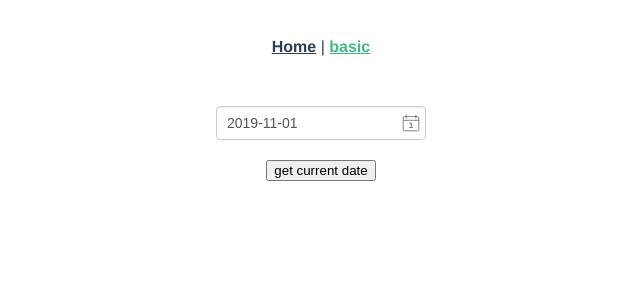
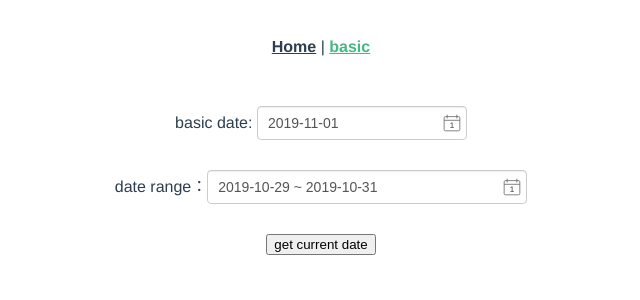
Before and after one commit to echoLC/datepicker, a Vue app: page /basic in a window 1280 px wide. Shown: the top 300 px of the page, without its empty margins (319-959 px from the left). Built offline with nearby package versions, Linux system fonts and the light colour scheme.

Commit message:
fix: 完善了example basic

```diff
--- a/package.json
+++ b/package.json
@@ -12,6 +12,7 @@
   "dependencies": {
     "core-js": "^3.3.2",
     "date-fns": "^2.6.0",
+    "fecha": "^3.0.3",
     "vue": "^2.6.10",
     "vue-router": "^3.1.3"
   },
--- a/src/components/Datepicker/utils/index.js
+++ b/src/components/Datepicker/utils/index.js
@@ -1,4 +1,4 @@
-import parse from 'date-fns/parse'
+import fecha from 'fecha'
 import format from 'date-fns/format'
 
 export function isPlainObject (obj) {
@@ -68,7 +68,7 @@ export function formatDate (date, formatStr) {
 
 export function parseDate (value, format) {
   try {
-    return parse(value, format) || null
+    return fecha.parse(value, format) || null
   } catch (e) {
     return null
   }
--- a/src/components/Examples/Basic.vue
+++ b/src/components/Examples/Basic.vue
@@ -1,6 +1,14 @@
 <template>
   <div class="basic">
-    <datepicker v-model="date"/>
+    <div class="date-wrapper">
+      <span>basic date: </span>
+      <datepicker v-model="date"/>
+    </div>
+
+    <div class="date-wrapper">
+      <span>date range：</span>
+      <datepicker v-model="rangeDate" range/>
+    </div>
 
     <div class="button">
       <button @click="getCurrentDate">get current date</button>
@@ -20,13 +28,15 @@ export default {
 
   data () {
     return {
-      date: '2019-11-01'
+      date: '2019-11-01',
+      rangeDate: ['2019-10-29', '2019-10-31']
     }
   },
 
   methods: {
     getCurrentDate () {
-      console.log(this.date)
+      console.log('date', this.date)
+      console.log('range date', this.rangeDate)
     }
   }
 }
@@ -37,7 +47,12 @@ export default {
   margin: 0;
   padding: 20px;
 }
+
+.date-wrapper {
+  margin-bottom: 30px;
+}
+
 .button {
-  margin-top: 20px;
+  margin: 20px 0;
 }
 </style>
```
Also changed, not shown: 1 other file (tests, documents, lock files or other folders).
